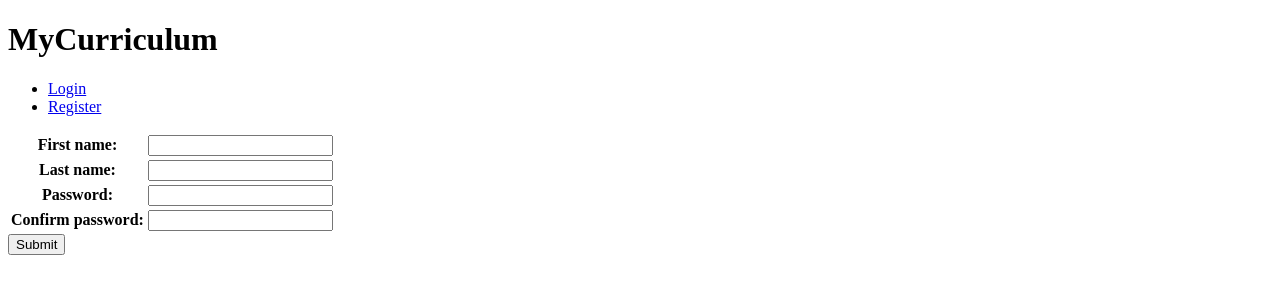
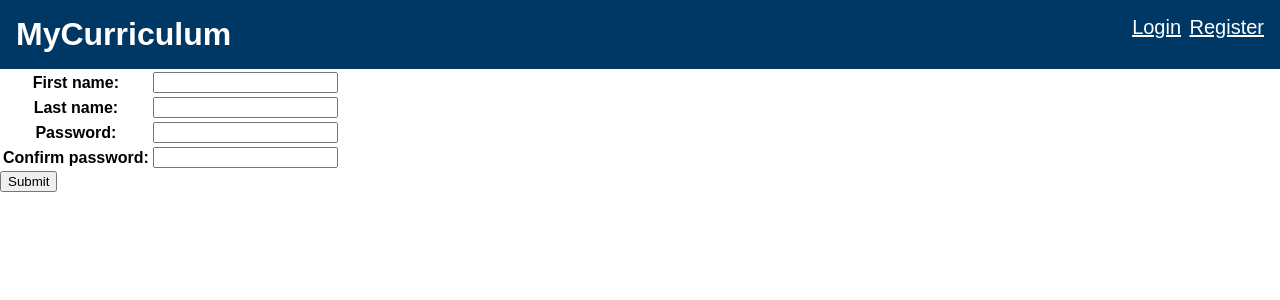
Before and after one commit to vyrzdev/WebAppDevelopment-MyCurriculum, a Django app: page /auth/register in a window 1280 px wide. Shown: the top 300 px of the page. Run offline with Django 4.2, Linux system fonts and the light colour scheme; some libraries are stand-ins or nearby versions.

Commit message:
Feat: Fixed static files serving, added basic CSS for main navbar

```diff
--- a/WebAppDevelopment-MyCurriculum/settings.py
+++ b/WebAppDevelopment-MyCurriculum/settings.py
@@ -14,6 +14,7 @@ from pathlib import Path
 
 # Build paths inside the project like this: BASE_DIR / 'subdir'.
 BASE_DIR = Path(__file__).resolve().parent.parent
+STATIC_DIR = BASE_DIR / 'static'
 
 
 # Quick-start development settings - unsuitable for production
@@ -121,6 +122,7 @@ USE_TZ = True
 # https://docs.djangoproject.com/en/4.1/howto/static-files/
 
 STATIC_URL = 'static/'
+STATICFILES_DIRS = [STATIC_DIR, ]
 
 # Default primary key field type
 # https://docs.djangoproject.com/en/4.1/ref/settings/#default-auto-field
--- a/static/css/main.css
+++ b/static/css/main.css
@@ -1,3 +1,29 @@
+body {
+    margin: 0px;
+    font-family: "Arial";
+}
+header {
+    background-color: #003865;
+    color: white;
+    padding: 16px;
+    display: flex;
+    align-content: center;
+    justify-content: space-between;
+}
+header h1 {
+    margin-block: 0px;
+}
+header nav ul {
+    margin: 0px;
+}
+header nav li {
+    display: inline-block;
+    margin-left: 4px;
+}
+header nav li a {
+    color: white;
+    font-size: 20px;
+}
 .error-text {
     color: red;
 }
--- a/templates/base.html
+++ b/templates/base.html
@@ -14,7 +14,6 @@
     <body>
         <header>
             <h1>MyCurriculum</h1>
-        </header>
             <nav>
                 <ul>
                     {% if user.is_authenticated %}
@@ -33,6 +32,7 @@
                     {% endif %}
                 </ul>
             </nav>
+        </header>
         <main>
           {% block body_block %}
           {% endblock %}
```
Lines whose indentation alone changed are shown as unchanged.
